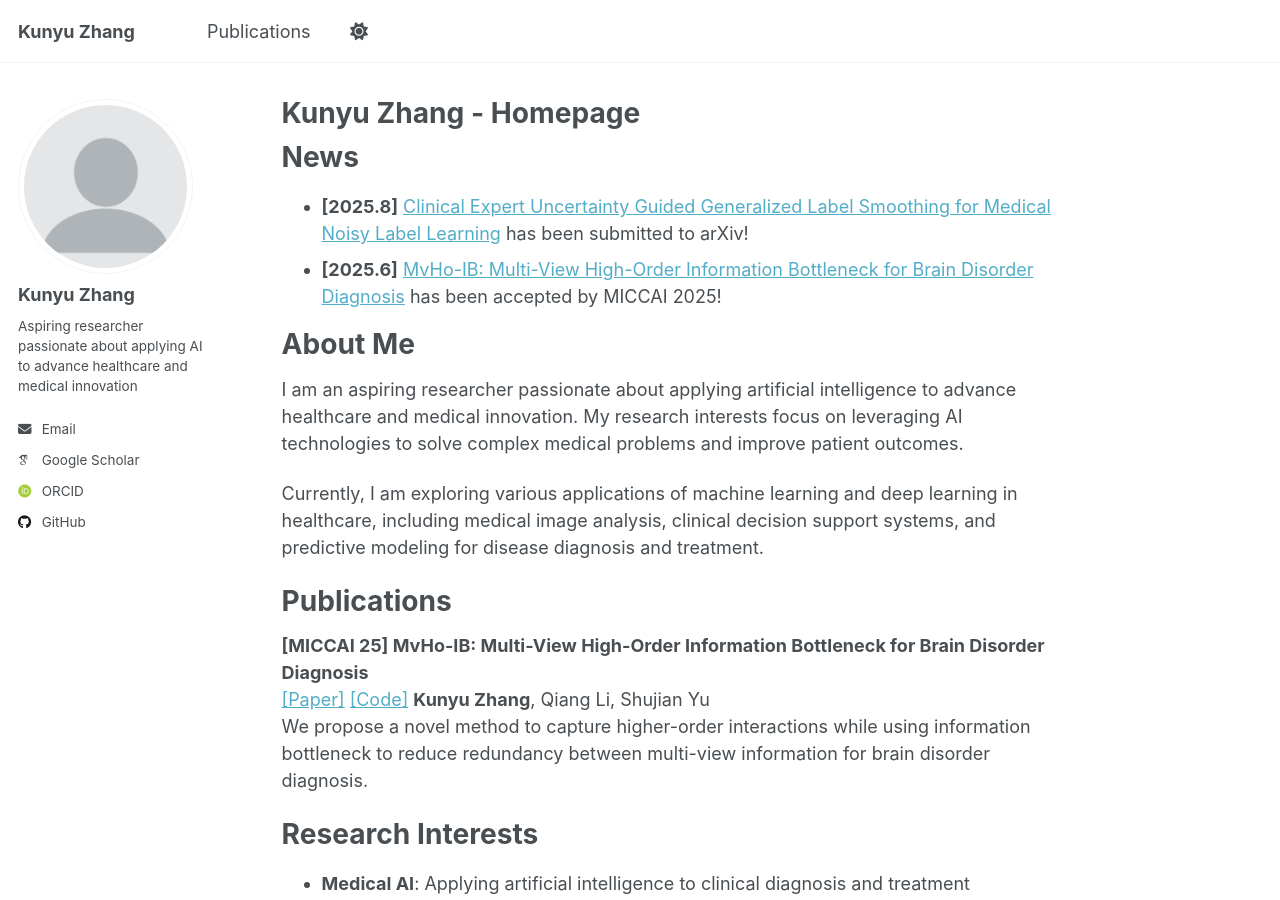
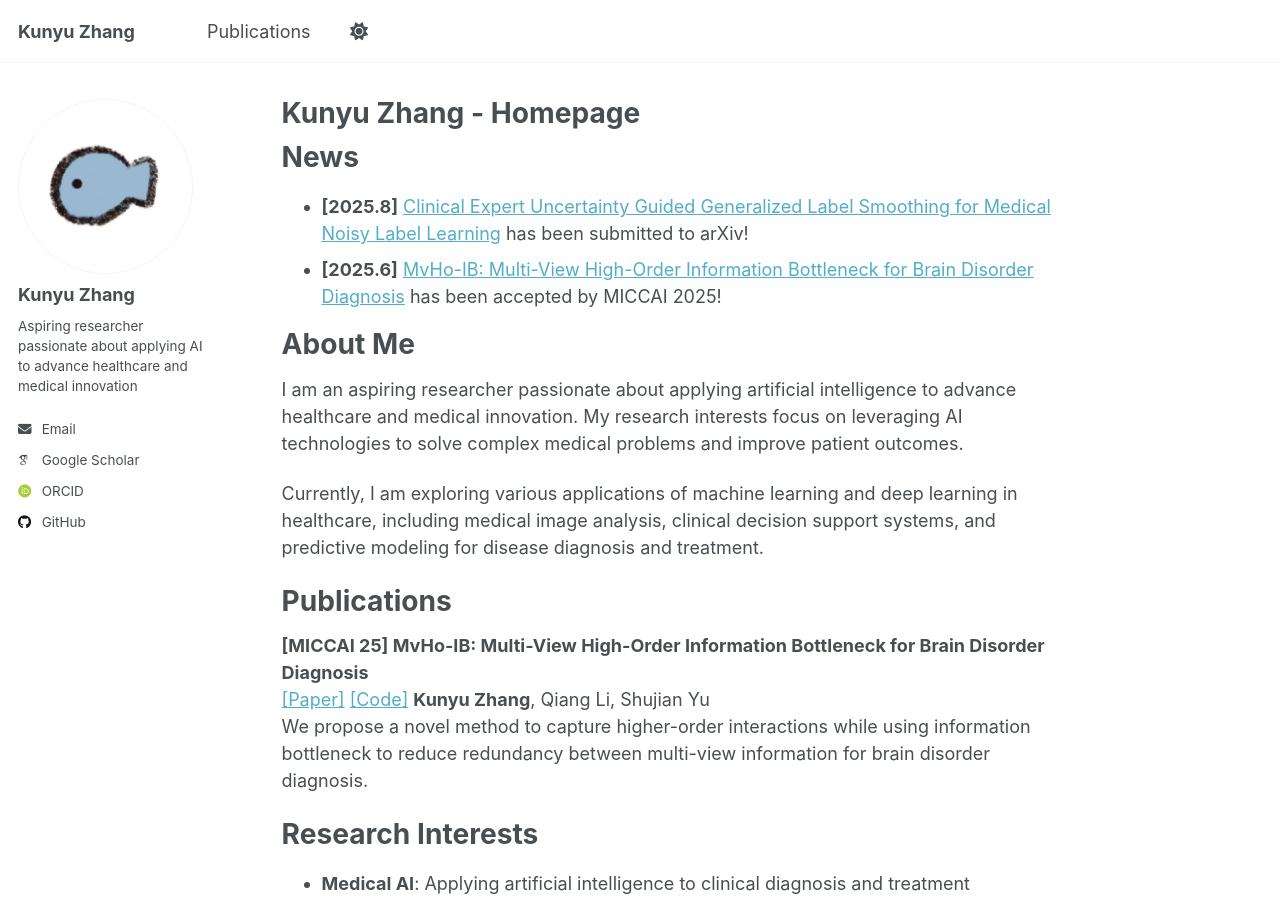
Before and after one commit to zky04/zky04.github.io, a Jekyll site: the page built from _pages/about.md, in a window 1280 px wide and 900 px high. Built offline with Jekyll 4.4.1, drawn with Linux system fonts in a browser that asks for light colours; some web fonts are replaced; a file with an impossible date is left out.

Commit message:
feat: Update author profile with new avatar and Google Scholar link

```diff
--- a/_config.yml
+++ b/_config.yml
@@ -22,11 +22,11 @@
 #               Additional customization can be done by editing /_includes/author-profile.html
 author:
   # Biographic information
-  avatar           : "profile.png"
+  avatar           : "profile.jpg"
   name             : "Kunyu Zhang"
   bio              : "Aspiring researcher passionate about applying AI to advance healthcare and medical innovation"
   email            : "kunyu.zky@gmail.com"
-  googlescholar    : ""
+  googlescholar    : "https://scholar.google.com/citations?hl=zh-CN&view_op=list_works&gmla=AH8HC4z2t5OctmMxx62jX2fHhAjW-2nwFtQadF9wwX0K_Yf1KwA6TDk-1T97rHUC_g8vATaOwfdTDw6II2cVNlXwKhw&user=Ep5vttEAAAAJ"
   orcid            : ""
   github           : "zky04"
 
```
Also changed, not shown: fish.jpg (added), images/profile.jpg (added).
